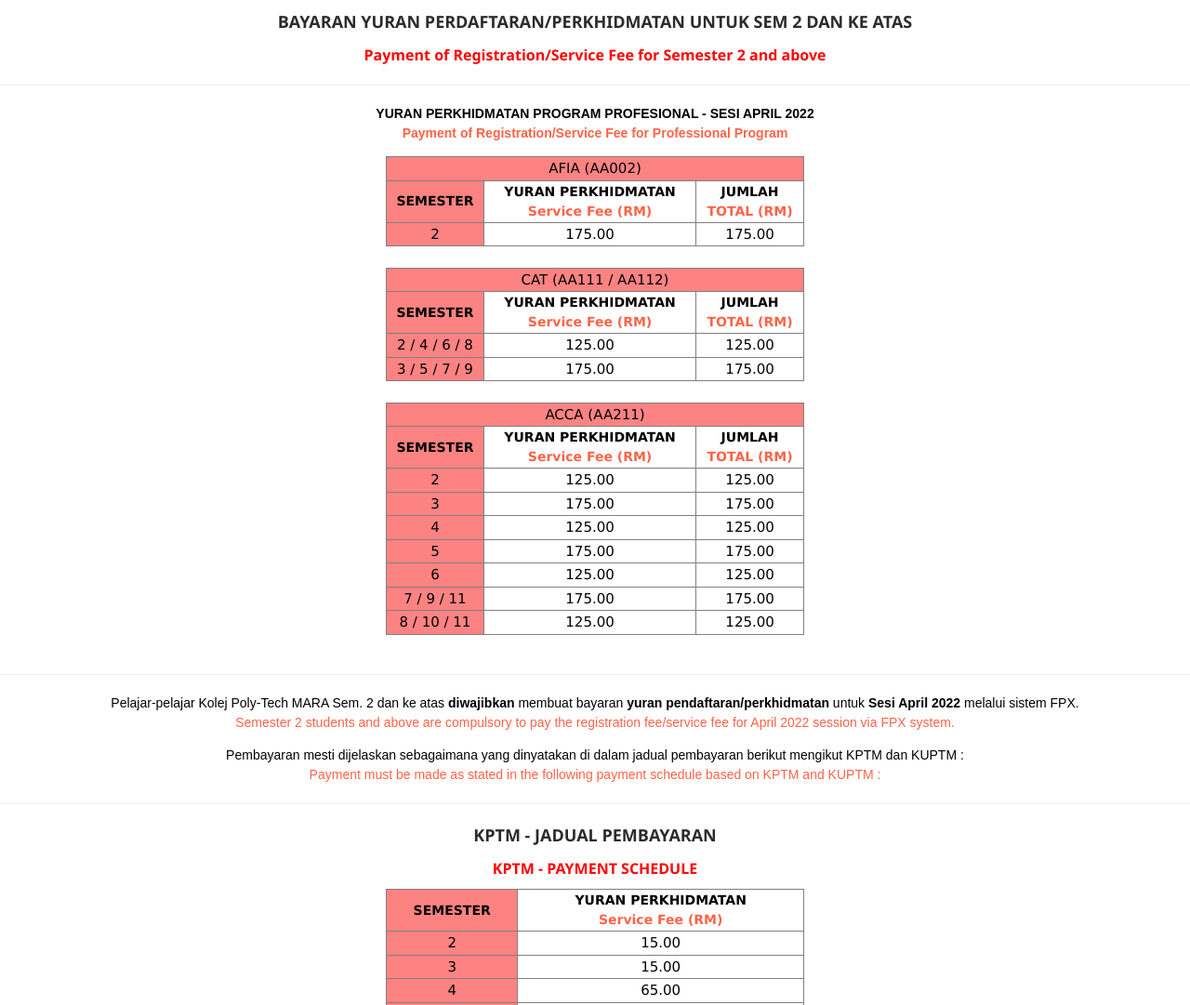
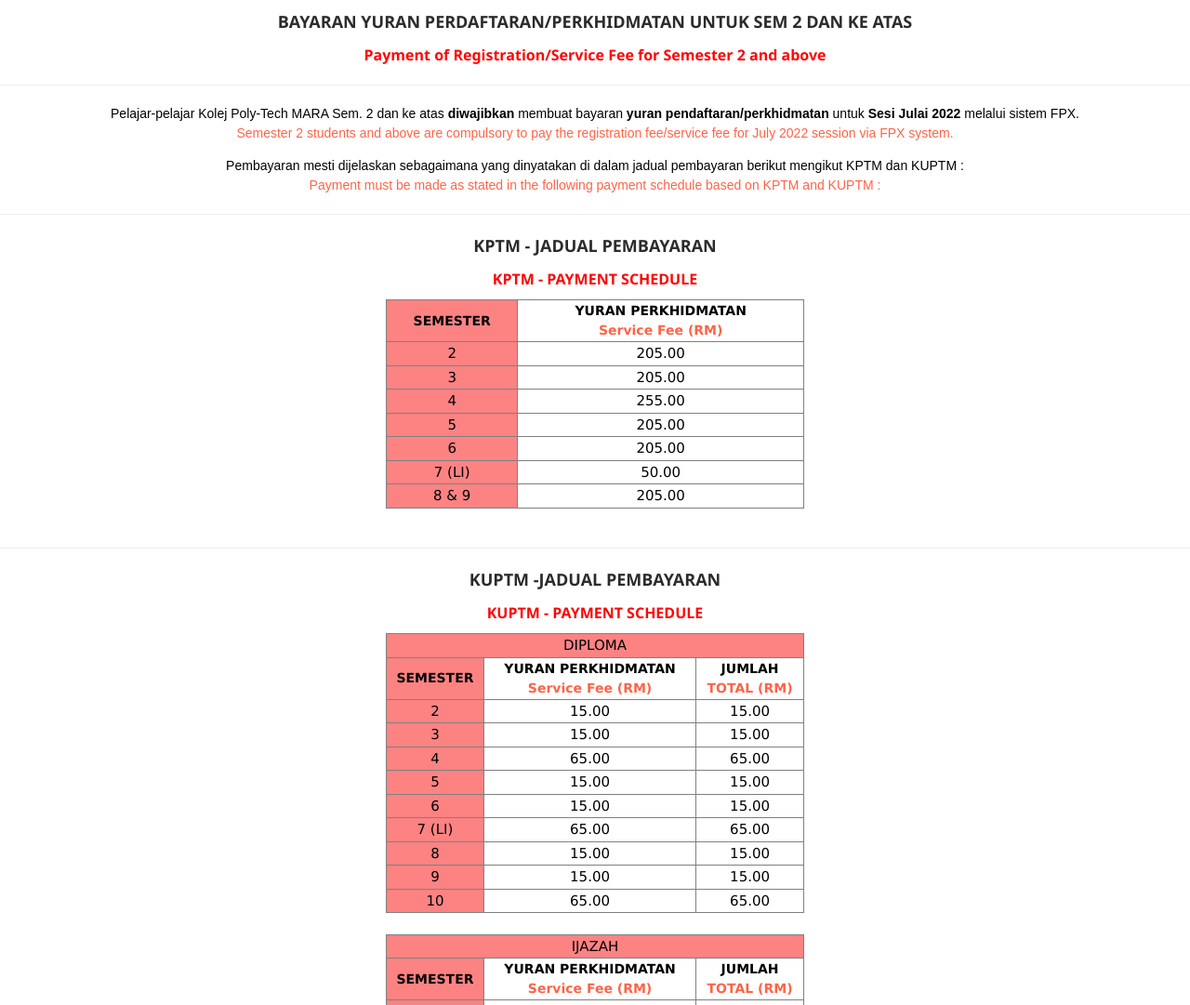
Before and after one commit to kingfisher11/epayfees, a plain HTML site: page yuran.htm in a window 1280 px wide. Shown: the top 1081 px of the page at 93% size. Drawn offline with nearby package versions, Linux system fonts and the light colour scheme.

Commit message:
update july 2022

```diff
--- a/yuran.htm
+++ b/yuran.htm
@@ -57,10 +57,11 @@
         <h4 align="center"><b>Payment of Registration/Service Fee for Semester 2 and above</b></h4>
 
     <hr>
+    <!--
     <p><b>YURAN PERKHIDMATAN PROGRAM PROFESIONAL - SESI APRIL 2022</b><br>
         <b style="color:Tomato;">Payment of Registration/Service Fee for Professional Program</b></p>
 
-        <!-- Afia -->
+         Afia
         <table border=1 align="center" width="450">
             <tr>
                 <td colspan="3" style="background-color: rgb(253, 131, 131)">AFIA (AA002)</td>
@@ -90,7 +91,7 @@
 
         </table>
      <br>
-         <!-- CAT -->
+         CAT
          <table border=1 align="center" width="450">
             <tr>
                 <td colspan="3" style="background-color: rgb(253, 131, 131)">CAT (AA111 / AA112)</td>
@@ -131,7 +132,7 @@
 
         </table>
      <br>
-        <!-- ACCA -->
+         ACCA
         <table border=1 align="center" width="450">
             <tr>
                 <td colspan="3" style="background-color: rgb(253, 131, 131)">ACCA (AA211)</td>
@@ -228,12 +229,13 @@
         </table>
     <br>
     <hr>
+-->
     <p>
         Pelajar-pelajar Kolej Poly-Tech MARA Sem. 2 dan ke
         atas&nbsp;<b>diwajibkan&nbsp;</b>membuat bayaran&nbsp;<b>yuran
-        pendaftaran/perkhidmatan&nbsp;</b>untuk&nbsp;<b>Sesi April 2022</b>&nbsp;melalui
+        pendaftaran/perkhidmatan&nbsp;</b>untuk&nbsp;<b>Sesi Julai 2022</b>&nbsp;melalui
         sistem FPX.<br><font style="color:Tomato;">
-        Semester 2 students and above are compulsory to pay the registration fee/service fee for April 2022 session via FPX system.</font>
+        Semester 2 students and above are compulsory to pay the registration fee/service fee for July 2022 session via FPX system.</font>
     </p>
     <p>
         Pembayaran mesti dijelaskan  sebagaimana yang dinyatakan di dalam jadual pembayaran berikut mengikut KPTM dan KUPTM :<br><font style="color:Tomato;">
@@ -258,7 +260,7 @@
                2
             </td>
             <td>
-                15.00
+                205.00
             </td>
         </tr>
         <tr>
@@ -266,7 +268,7 @@
                3
             </td>
             <td>
-                15.00
+                205.00
             </td>
         </tr>
         <tr>
@@ -274,7 +276,7 @@
                4
             </td>
             <td>
-                65.00
+            255.00
             </td>
         </tr>
         <tr>
@@ -282,7 +284,7 @@
                5
             </td>
             <td>
-                15.00
+                205.00
             </td>
         </tr>
         <tr>
@@ -290,7 +292,7 @@
                6
             </td>
             <td>
-                15.00
+                205.00
             </td>
         </tr>
         <tr>
@@ -306,7 +308,7 @@
                 8 & 9
             </td>
             <td>
-                15.00
+                205.00
             </td>
         </tr>
 
```
